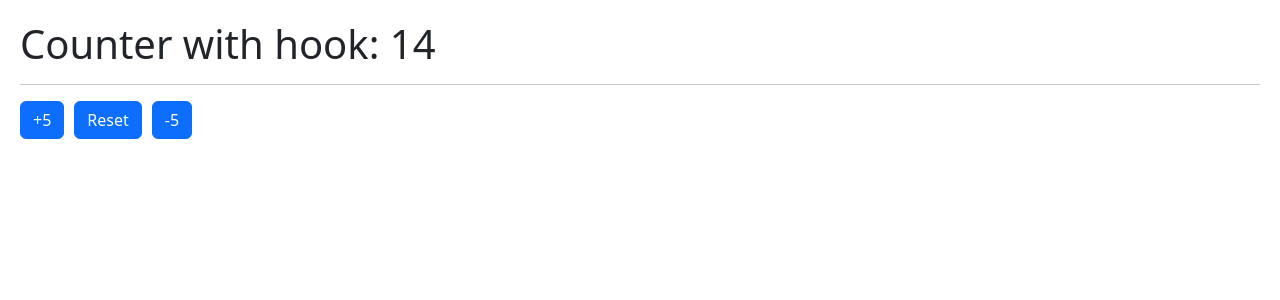
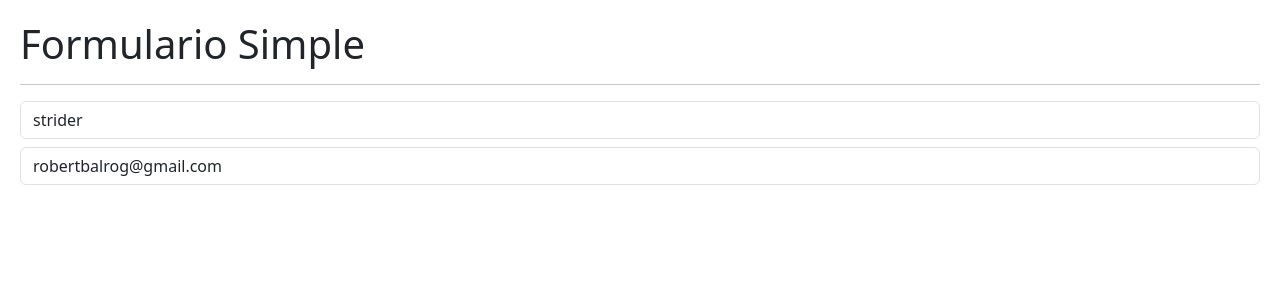
Before and after one commit to robertgrc/Hooks-tasks, a React (Vite) app: page / in a window 1280 px wide. Shown: the top 300 px of the page. Built offline with nearby package versions, Linux system fonts and the light colour scheme.

Commit message:
UseEffect Montar y desmontar componente Message

```diff
--- /dev/null
+++ b/src/02-useEffect/Message.jsx
@@ -0,0 +1,20 @@
+import { useEffect } from "react"
+
+export const Message = () => {
+
+useEffect(() => {
+  console.log('Message Mounted')
+
+  return () => {
+      console.log('Message Unmounted')
+  }
+}, [])
+
+
+
+  return (
+    <>
+     <h3>Usuario ya existe</h3>
+    </>
+  )
+}
--- /dev/null
+++ b/src/02-useEffect/SimpleForm.jsx
@@ -0,0 +1,50 @@
+import React, { useState } from 'react'
+import { Message } from './Message'
+
+export const SimpleForm = () => {
+
+    const [formState, setFormState] = useState({
+        username: 'strider',
+        email: 'robertbalrog@gmail.com'
+    })
+
+    const {username, email } = formState
+
+    const onInputChange = ({target}) =>{
+        const {name, value} = target
+        setFormState({
+            ...formState,
+            [name]: value
+        })
+    }
+
+  return (
+    <>
+        <h1>Formulario Simple</h1>
+        <hr/>
+
+        <input
+            type='text'
+            className='form-control'
+            placeholder='Username'
+            name='username'
+            value={username}
+            onChange={onInputChange}
+
+            />
+        <input
+            type='email'
+            className='form-control mt-2'
+            placeholder='robert@gmail.com'
+            name='email'
+            value={email}
+            onChange={onInputChange}
+
+
+        />
+        {
+            (username==='strider2') && <Message />
+        }
+    </>
+  )
+}
--- a/src/main.jsx
+++ b/src/main.jsx
@@ -4,13 +4,15 @@
 
 // import { HooksApp } from './HooksApp.jsx'
 // import { CounterApp } from './01-useState/CounterApp'
+// import { CounterWithCustomHook } from './01-useState/CounterWithCustomHook'
 import './index.css'
-import { CounterWithCustomHook } from './01-useState/CounterWithCustomHook'
+import { SimpleForm } from './02-useEffect/SimpleForm'
 
 createRoot(document.getElementById('root')).render(
   <StrictMode>
     {/* <HooksApp /> */}
     {/* <CounterApp /> */}
-    <CounterWithCustomHook />
+    {/* <CounterWithCustomHook /> */}
+    <SimpleForm />
   </StrictMode>,
 )
```
